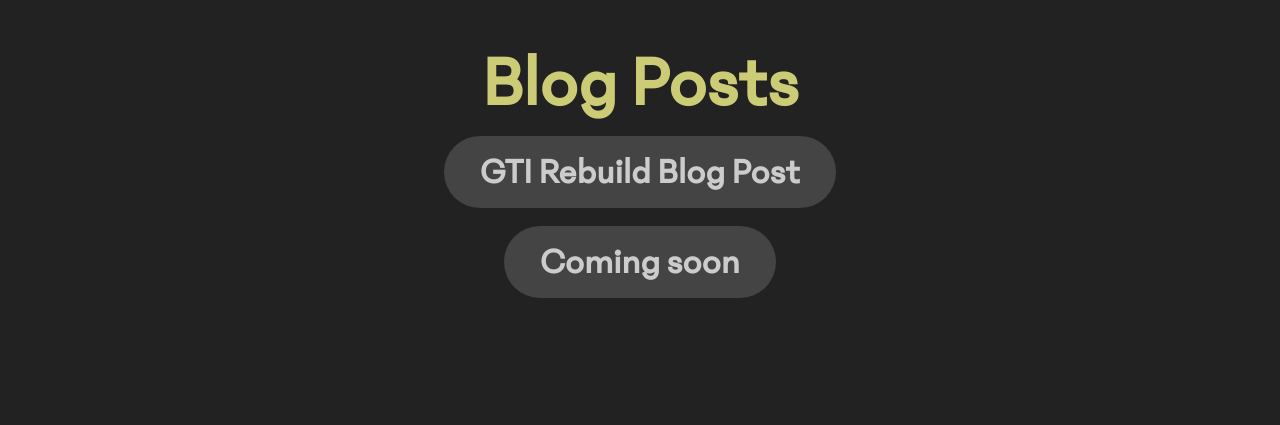
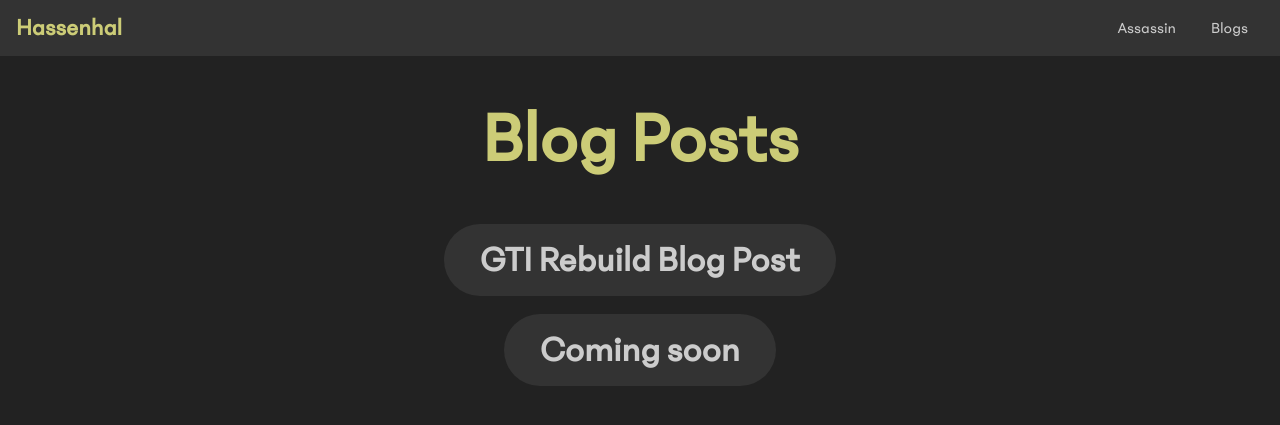
Before and after one commit to jackhassenzahl/hassenhal, a PHP site: page /blogs/ in a window 1280 px wide. Shown: the top 425 px of the page. Run offline with PHP 8.4, Linux system fonts and the light colour scheme.

Commit message:
many changes

```diff
--- a/blogs/gti/index.html
+++ b/blogs/gti/index.html
@@ -7,7 +7,11 @@
     <link rel="stylesheet" type="text/css" href="/style/style.css">
 </head>
 <body>
+    <div id="navigation"></div>
+
     <h1>GTI Rebuild Blog Post</h1>
     <p style="margin-top: -1em">Coming soon</p>
+
+    <script src="/scripts/navbar.js"></script>
 </body>
 </html>
--- a/blogs/index.html
+++ b/blogs/index.html
@@ -7,11 +7,16 @@
     <link rel="stylesheet" type="text/css" href="/style/style.css">
 </head>
 <body>
+    <div id="navigation"></div>
+
     <h1>Blog Posts</h1>
 
     <ul>
-        <li><a href="gti/" class="button">GTI Rebuild Blog Post</a></li>
-        <li><a>Coming soon</a></li>
+        <div id="menu">
+            <li><a href="gti/" class="button">GTI Rebuild Blog Post</a></li>
+            <li><a>Coming soon</a></li>
+        </div>
     </ul>
+    <script src="/scripts/navbar.js"></script>
 </body>
 </html>
--- /dev/null
+++ b/navbar.html
@@ -0,0 +1,13 @@
+<div id="navbar">
+    <a id="logo" href="/">Hassenhal</a>
+    <div id="navbutton">
+        <a href="/assassin/">Assassin</a>
+
+        <div class="dropdown">
+            <a href="/blogs/">Blogs</a>
+            <div class="dropdown-content">
+                <a href="/blogs/gti/">GTI Rebuild</a>
+            </div>
+        </div>
+    </div>
+</div>
--- /dev/null
+++ b/scripts/navbar.js
@@ -0,0 +1,6 @@
+fetch('/navbar.html')
+  .then(response => response.text())
+  .then(data => {
+    document.getElementById('navigation').innerHTML = data;
+  })
+  .catch(error => console.error('Error loading navbar:', error));
--- a/style/style.css
+++ b/style/style.css
@@ -41,7 +41,7 @@ p {
 ul {
     list-style: none;
     padding: 0;
-    margin: -2em auto;
+    margin: 0 auto;
 }
 
 li {
@@ -49,21 +49,88 @@ li {
     margin: 0 auto;
 }
 
-a {
+#menu li a {
     display: block;
     margin: 0.5em 0;
     padding: 0.5em 1em;
     font-size: 36px;
     font-weight: bold;
     border-radius: 36px;
-    background: #444;
+    background: #333;
     text-decoration: none;
     color: #ccc;
-    transition: all 0.3 ease;
+    transition: 0.3s;
 }
 
-a.button:hover, a.button:focus {
+#menu li a.button:hover, #menu li a.button:focus {
     color: #fff;
     background: #555;
     cursor: pointer;
 }
+
+#navbar {
+    display: flex;
+    background-color: #333;
+    padding: 1em 1em;
+    align-items: center;
+}
+
+
+#navbar #navbutton a {
+    color: #ccc;
+    padding: 0.5em 1em;
+    text-decoration: none;
+    transition: 0.3s;
+}
+
+#navbar #navbutton a:hover {
+    color: #fff;
+    background-color: #555;
+    border-radius: 18px;
+}
+
+#navbar #logo {
+    color: #cc7;
+    text-decoration: none;
+    font-size: 24px;
+    font-weight: bold;
+    margin-right: auto;
+}
+
+/* ----------------------------- */
+
+.dropdown {
+    position: relative;
+    display: inline-block;
+
+}
+
+.dropdown-content {
+    margin-top: 0.5em;
+    width: max-content;
+    display: none;
+    position: absolute;
+    background-color: #444;
+    border-radius: 18px;
+    flex-direction: column;
+    right: 0;
+}
+
+.dropdown-content a {
+    text-decoration: none;
+    display: block;
+}
+
+.dropdown:hover .dropdown-content {
+    display: flex;
+}
+
+.dropdown > a {
+    cursor: pointer;
+    text-decoration: none;
+}
+
+.dropdown > a:hover {
+    background-color: #555;
+    border-radius: 5px;
+}
```
Also changed, not shown: assassin/index.html (+6 -2 lines), index.html (+4 -6 lines), assassin/data/data.js (renamed from data/data.js).
